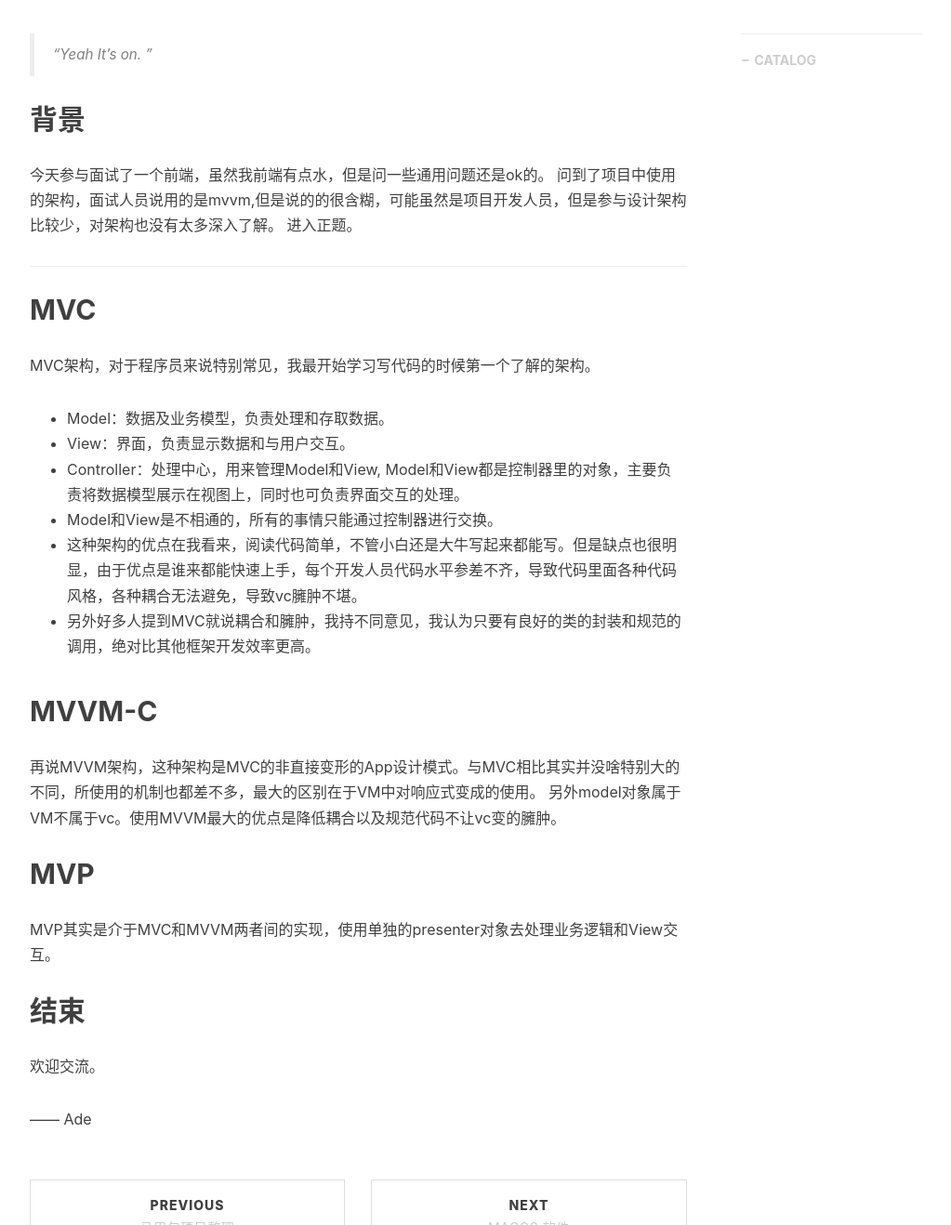
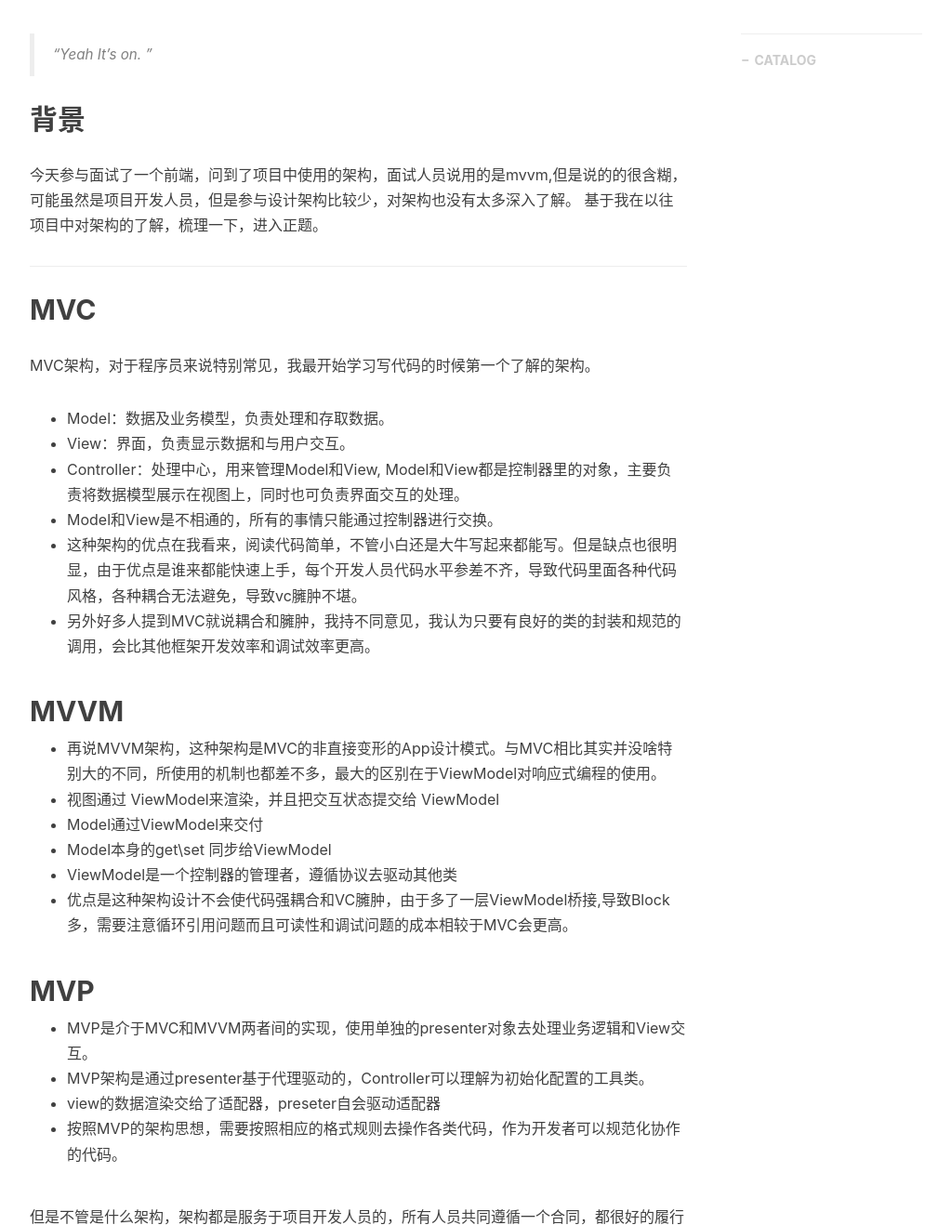
Before and after one commit to Zkim/Zkim.github.io, a Jekyll site: the page built from _posts/2020-04-12-架构研究.markdown, in a window 1280 px wide and 1400 px high, scrolled down 472 px, cut to the strip 82-1400 px from the top of the window. Shown: the whole strip at 93% size, without its empty margins (233-1256 px from the left). Built offline with Jekyll 4.4.1, drawn with Linux system fonts in a browser that asks for light colours; nearby versions of some CDN libraries; comment, search, counter and statistics services are not loaded; some of the changed text lies outside the part shown.

Commit message:
feat: 修改文章

```diff
--- a/_posts/2020-04-12-架构研究.markdown
+++ b/_posts/2020-04-12-架构研究.markdown
@@ -16,9 +16,8 @@
 
 ## 背景
 
-今天参与面试了一个前端，虽然我前端有点水，但是问一些通用问题还是ok的。
-问到了项目中使用的架构，面试人员说用的是mvvm,但是说的的很含糊，可能虽然是项目开发人员，但是参与设计架构比较少，对架构也没有太多深入了解。
-进入正题。
+今天参与面试了一个前端，问到了项目中使用的架构，面试人员说用的是mvvm,但是说的的很含糊，可能虽然是项目开发人员，但是参与设计架构比较少，对架构也没有太多深入了解。
+基于我在以往项目中对架构的了解，梳理一下，进入正题。
 
 <p id = "build"></p>
 ---
@@ -31,19 +30,29 @@
 * Controller：处理中心，用来管理Model和View, Model和View都是控制器里的对象，主要负责将数据模型展示在视图上，同时也可负责界面交互的处理。
 * Model和View是不相通的，所有的事情只能通过控制器进行交换。
 * 这种架构的优点在我看来，阅读代码简单，不管小白还是大牛写起来都能写。但是缺点也很明显，由于优点是谁来都能快速上手，每个开发人员代码水平参差不齐，导致代码里面各种代码风格，各种耦合无法避免，导致vc臃肿不堪。
-* 另外好多人提到MVC就说耦合和臃肿，我持不同意见，我认为只要有良好的类的封装和规范的调用，绝对比其他框架开发效率更高。
+* 另外好多人提到MVC就说耦合和臃肿，我持不同意见，我认为只要有良好的类的封装和规范的调用，会比其他框架开发效率和调试效率更高。
 
 
-## MVVM-C
+## MVVM
 
-再说MVVM架构，这种架构是MVC的非直接变形的App设计模式。与MVC相比其实并没啥特别大的不同，所使用的机制也都差不多，最大的区别在于VM中对响应式变成的使用。
-另外model对象属于VM不属于vc。使用MVVM最大的优点是降低耦合以及规范代码不让vc变的臃肿。
+* 再说MVVM架构，这种架构是MVC的非直接变形的App设计模式。与MVC相比其实并没啥特别大的不同，所使用的机制也都差不多，最大的区别在于ViewModel对响应式编程的使用。
+* 视图通过 ViewModel来渲染，并且把交互状态提交给 ViewModel
+* Model通过ViewModel来交付
+* Model本身的get\set 同步给ViewModel
+* ViewModel是一个控制器的管理者，遵循协议去驱动其他类
+* 优点是这种架构设计不会使代码强耦合和VC臃肿，由于多了一层ViewModel桥接,导致Block多，需要注意循环引用问题而且可读性和调试问题的成本相较于MVC会更高。
+
 
 ## MVP
-MVP其实是介于MVC和MVVM两者间的实现，使用单独的presenter对象去处理业务逻辑和View交互。
+* MVP是介于MVC和MVVM两者间的实现，使用单独的presenter对象去处理业务逻辑和View交互。
+* MVP架构是通过presenter基于代理驱动的，Controller可以理解为初始化配置的工具类。
+* view的数据渲染交给了适配器，preseter自会驱动适配器
+* 按照MVP的架构思想，需要按照相应的格式规则去操作各类代码，作为开发者可以规范化协作的代码。
 
 
 
+但是不管是什么架构，架构都是服务于项目开发人员的，所有人员共同遵循一个合同，都很好的履行协议，才可以使开发效率最大化。
+架构没有谁比谁好，谁比谁差，只有最适合开发人员和项目的架构。
 ## 结束
 
 欢迎交流。
```
